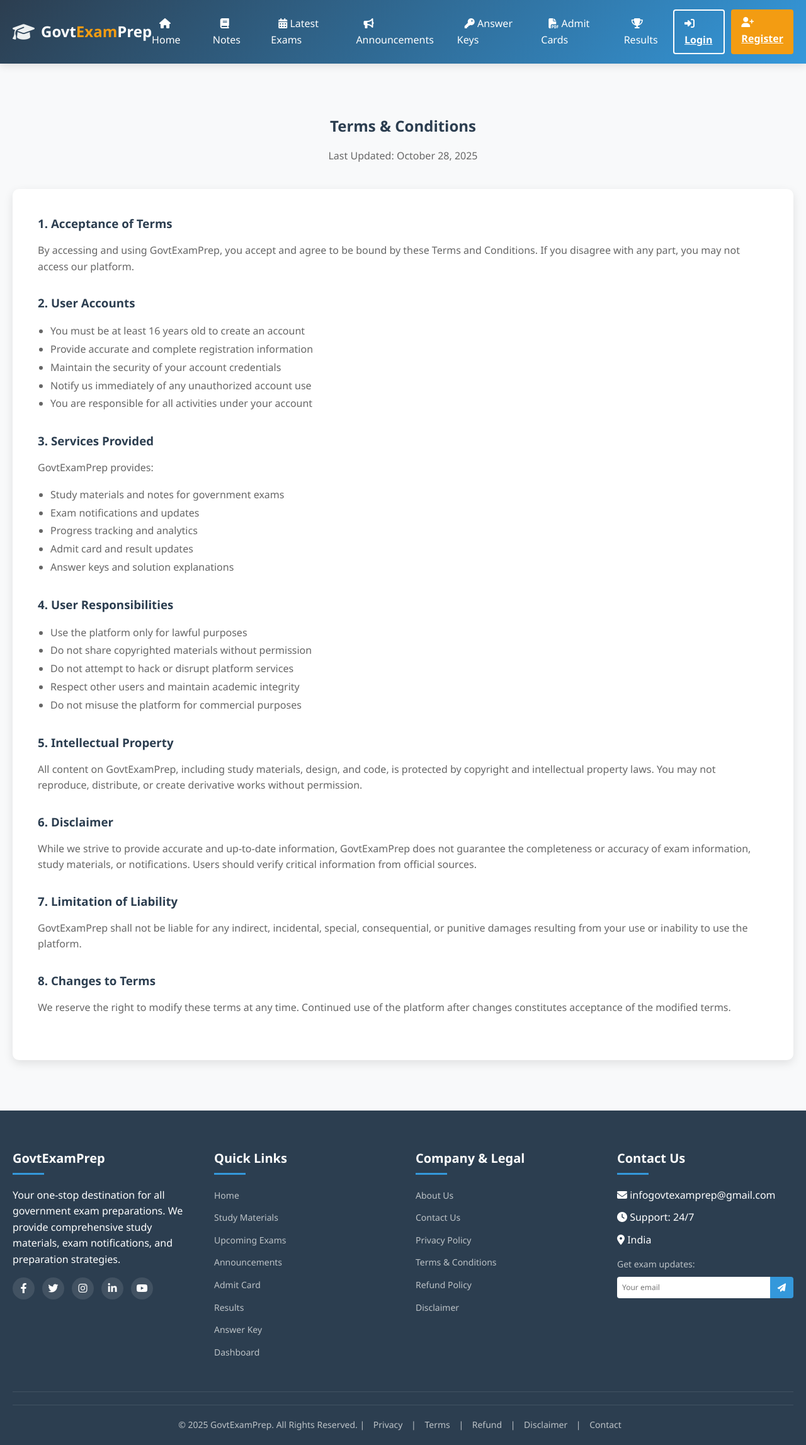
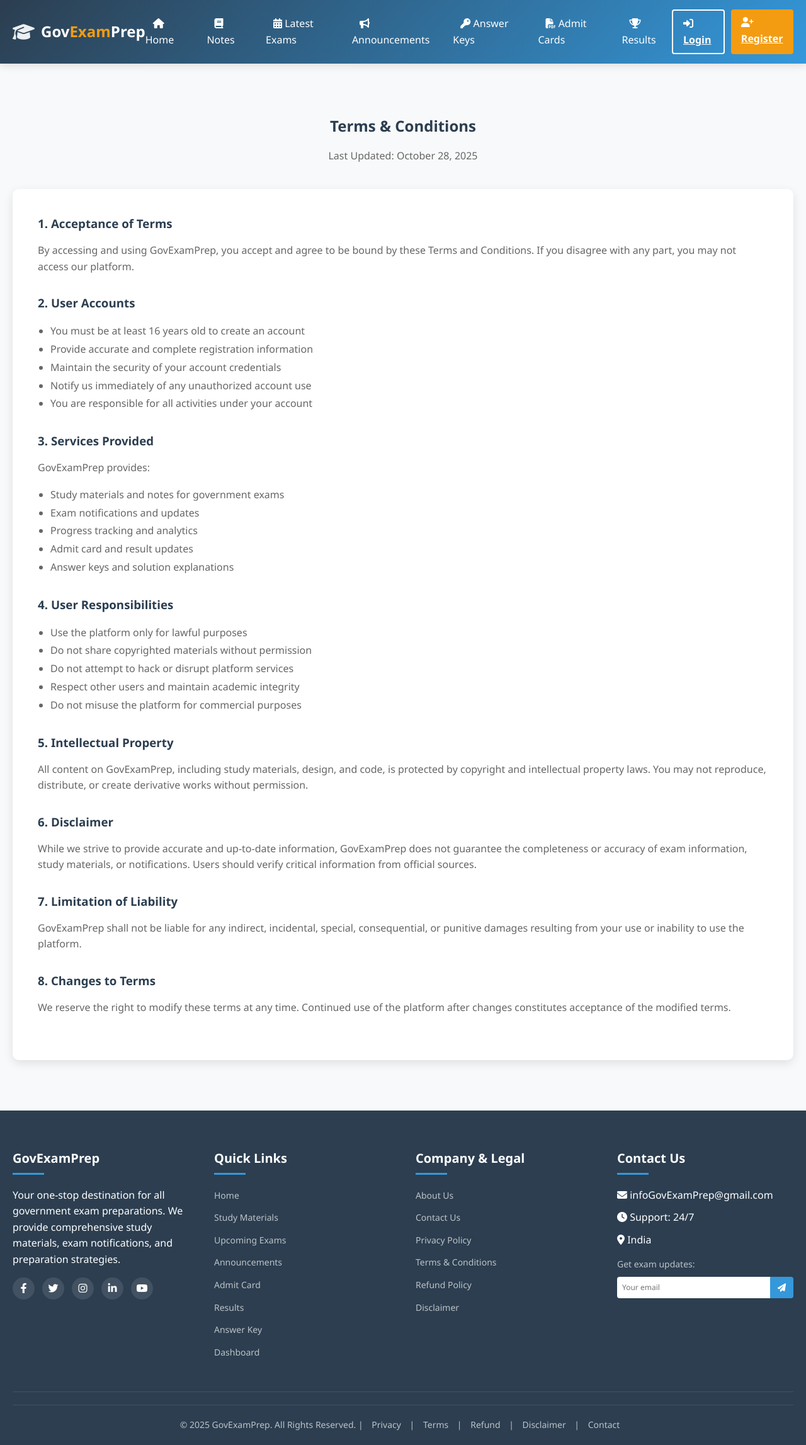
Before and after one commit to manishpra219/govtexamprep, a Django app: page /terms-conditions/ in a window 1280 px wide. Shown: the whole page at 63% size. Run offline with Django 5.2, Linux system fonts and the light colour scheme; data that the repository does not hold is empty.

Commit message:
Updated: new features and fixes

```diff
--- a/examportal/templates/examportal/about.html
+++ b/examportal/templates/examportal/about.html
@@ -1,12 +1,12 @@
 {% extends 'examportal/base.html' %}
 
-{% block title %}About Us - GovtExamPrep{% endblock %}
+{% block title %}About Us - GovExamPrep{% endblock %}
 
 {% block content %}
 <section class="about-section" style="padding: 80px 0; background: #f8f9fa; min-height: 100vh;">
     <div class="container">
         <div class="about-header" style="text-align: center; margin-bottom: 50px;">
-            <h1 style="color: #2c3e50; margin-bottom: 15px;">About GovtExamPrep</h1>
+            <h1 style="color: #2c3e50; margin-bottom: 15px;">About GovExamPrep</h1>
             <p style="color: #666; max-width: 600px; margin: 0 auto; font-size: 18px;">
                 Your trusted partner in government exam preparation
             </p>
@@ -15,7 +15,7 @@
         <div class="about-content" style="background: white; padding: 40px; border-radius: 10px; box-shadow: 0 5px 15px rgba(0,0,0,0.1); margin-bottom: 40px;">
             <h2 style="color: #2c3e50; margin-bottom: 20px;">Our Mission</h2>
             <p style="color: #666; line-height: 1.8; font-size: 16px; margin-bottom: 25px;">
-                At GovtExamPrep, we are committed to democratizing access to quality exam preparation resources.
+                At GovExamPrep, we are committed to democratizing access to quality exam preparation resources.
                 Our mission is to empower every aspirant with comprehensive study materials, timely updates, and
                 personalized learning tools to crack government examinations.
             </p>
--- a/examportal/templates/examportal/base.html
+++ b/examportal/templates/examportal/base.html
@@ -3,7 +3,7 @@
 <head>
     <meta charset="UTF-8">
     <meta name="viewport" content="width=device-width, initial-scale=1.0">
-    <title>{% block title %}GovtExamPrep - Your Complete Exam Preparation Portal{% endblock %}</title>
+    <title>{% block title %}GovExamPrep - Your Complete Exam Preparation Portal{% endblock %}</title>
     <link rel="stylesheet" href="https://cdnjs.cloudflare.com/ajax/libs/font-awesome/6.4.0/css/all.min.css">
 
     <style>
--- a/examportal/templates/examportal/contact.html
+++ b/examportal/templates/examportal/contact.html
@@ -1,6 +1,6 @@
 {% extends 'examportal/base.html' %}
 
-{% block title %}Contact Us - GovtExamPrep{% endblock %}
+{% block title %}Contact Us - GovExamPrep{% endblock %}
 
 {% block content %}
 <section class="contact-section" style="padding: 80px 0; background: #f8f9fa; min-height: 100vh;">
@@ -114,7 +114,7 @@
                         </div>
                         <div>
                             <h4 style="color: #2c3e50; margin-bottom: 5px;">Website</h4>
-                            <!-- <p style="color: #666; margin: 0;">www.govtexamprep.com</p> -->
+                            <p style="color: #666; margin: 0;">www.govexamprep.com</p>
                             <small style="color: #7f8c8d;">Visit our platform</small>
                         </div>
                     </div>
--- a/examportal/templates/examportal/exam_detail.html
+++ b/examportal/templates/examportal/exam_detail.html
@@ -1,6 +1,6 @@
 {% extends 'examportal/base.html' %}
 
-{% block title %}{{ exam.title }} - GovtExamPrep{% endblock %}
+{% block title %}{{ exam.title }} - GovExamPrep{% endblock %}
 
 {% block content %}
 <style>
@@ -708,7 +708,7 @@
 
         <div class="footer-note">
             <p>For detailed information and official notification, please visit the official website</p>
-            <p>© 2025 GovtExamPrep. All Rights Reserved.</p>
+            <p>© 2025 GovExamPrep. All Rights Reserved.</p>
         </div>
     </div>
 </section>
--- a/examportal/templates/examportal/includes/footer.html
+++ b/examportal/templates/examportal/includes/footer.html
@@ -2,7 +2,7 @@
     <div class="container">
         <div class="footer-content">
             <div class="footer-column">
-                <h3>GovtExamPrep</h3>
+                <h3>GovExamPrep</h3>
                 <p>Your one-stop destination for all government exam preparations. We provide comprehensive study materials, exam notifications, and preparation strategies.</p>
                 <div class="social-links">
                     <a href="#"><i class="fab fa-facebook-f"></i></a>
@@ -54,7 +54,7 @@
             <div class="footer-column">
                 <h3>Contact Us</h3>
                 <ul class="footer-links">
-                    <li><i class="fas fa-envelope"></i> infogovtexamprep@gmail.com</li>
+                    <li><i class="fas fa-envelope"></i> infoGovExamPrep@gmail.com</li>
                     <li><i class="fas fa-clock"></i> Support: 24/7</li>
                     <li><i class="fas fa-map-marker-alt"></i> India</li>
                 </ul>
@@ -72,7 +72,7 @@
 
         <div class="footer-bottom" style="border-top: 1px solid rgba(255,255,255,0.1); padding-top: 20px; margin-top: 30px;">
             <div class="copyright">
-                <p>&copy; 2025 GovtExamPrep. All Rights Reserved. |
+                <p>&copy; 2025 GovExamPrep. All Rights Reserved. |
                    <a href="{% url 'privacy_policy' %}" style="color: #bdc3c7; text-decoration: none; margin: 0 10px;">Privacy</a> |
                    <a href="{% url 'terms_conditions' %}" style="color: #bdc3c7; text-decoration: none; margin: 0 10px;">Terms</a> |
                    <a href="{% url 'refund_policy' %}" style="color: #bdc3c7; text-decoration: none; margin: 0 10px;">Refund</a> |
--- a/examportal/templates/examportal/includes/header.html
+++ b/examportal/templates/examportal/includes/header.html
@@ -3,7 +3,7 @@
         <div class="header-content">
             <div class="logo">
                 <i class="fas fa-graduation-cap"></i>
-                <h1>Govt<span>Exam</span>Prep</h1>
+                <h1>Gov<span>Exam</span>Prep</h1>
             </div>
 
             <!-- Header Search Box -->
--- a/examportal/templates/examportal/refund_policy.html
+++ b/examportal/templates/examportal/refund_policy.html
@@ -1,6 +1,6 @@
 {% extends 'examportal/base.html' %}
 
-{% block title %}Refund Policy - GovtExamPrep{% endblock %}
+{% block title %}Refund Policy - GovExamPrep{% endblock %}
 
 {% block content %}
 <section class="legal-section" style="padding: 80px 0; background: #f8f9fa; min-height: 100vh;">
@@ -14,7 +14,7 @@
             <div class="section" style="margin-bottom: 30px;">
                 <h3 style="color: #2c3e50; margin-bottom: 15px;">Refund Eligibility</h3>
                 <p style="color: #666; line-height: 1.6; margin-bottom: 15px;">
-                    At GovtExamPrep, we strive to provide the best value for our users. Our refund policy is designed to be fair and transparent.
+                    At GovExamPrep, we strive to provide the best value for our users. Our refund policy is designed to be fair and transparent.
                 </p>
 
                 <div style="background: #e8f4fd; padding: 20px; border-radius: 8px; margin: 20px 0;">
@@ -81,6 +81,7 @@
                     </p>
                 </div>
             </div>
+
         </div>
     </div>
 </section>
--- a/examportal/templates/examportal/terms_conditions.html
+++ b/examportal/templates/examportal/terms_conditions.html
@@ -1,6 +1,6 @@
 {% extends 'examportal/base.html' %}
 
-{% block title %}Terms & Conditions - GovtExamPrep{% endblock %}
+{% block title %}Terms & Conditions - GovExamPrep{% endblock %}
 
 {% block content %}
 <section class="legal-section" style="padding: 80px 0; background: #f8f9fa; min-height: 100vh;">
@@ -14,7 +14,7 @@
             <div class="section" style="margin-bottom: 30px;">
                 <h3 style="color: #2c3e50; margin-bottom: 15px;">1. Acceptance of Terms</h3>
                 <p style="color: #666; line-height: 1.6;">
-                    By accessing and using GovtExamPrep, you accept and agree to be bound by these Terms and Conditions. If you disagree with any part, you may not access our platform.
+                    By accessing and using GovExamPrep, you accept and agree to be bound by these Terms and Conditions. If you disagree with any part, you may not access our platform.
                 </p>
             </div>
 
@@ -32,7 +32,7 @@
             <div class="section" style="margin-bottom: 30px;">
                 <h3 style="color: #2c3e50; margin-bottom: 15px;">3. Services Provided</h3>
                 <p style="color: #666; line-height: 1.6; margin-bottom: 15px;">
-                    GovtExamPrep provides:
+                    GovExamPrep provides:
                 </p>
                 <ul style="color: #666; line-height: 1.8; padding-left: 20px;">
                     <li>Study materials and notes for government exams</li>
@@ -57,21 +57,21 @@
             <div class="section" style="margin-bottom: 30px;">
                 <h3 style="color: #2c3e50; margin-bottom: 15px;">5. Intellectual Property</h3>
                 <p style="color: #666; line-height: 1.6;">
-                    All content on GovtExamPrep, including study materials, design, and code, is protected by copyright and intellectual property laws. You may not reproduce, distribute, or create derivative works without permission.
+                    All content on GovExamPrep, including study materials, design, and code, is protected by copyright and intellectual property laws. You may not reproduce, distribute, or create derivative works without permission.
                 </p>
             </div>
 
             <div class="section" style="margin-bottom: 30px;">
                 <h3 style="color: #2c3e50; margin-bottom: 15px;">6. Disclaimer</h3>
                 <p style="color: #666; line-height: 1.6;">
-                    While we strive to provide accurate and up-to-date information, GovtExamPrep does not guarantee the completeness or accuracy of exam information, study materials, or notifications. Users should verify critical information from official sources.
+                    While we strive to provide accurate and up-to-date information, GovExamPrep does not guarantee the completeness or accuracy of exam information, study materials, or notifications. Users should verify critical information from official sources.
                 </p>
             </div>
 
             <div class="section" style="margin-bottom: 30px;">
                 <h3 style="color: #2c3e50; margin-bottom: 15px;">7. Limitation of Liability</h3>
                 <p style="color: #666; line-height: 1.6;">
-                    GovtExamPrep shall not be liable for any indirect, incidental, special, consequential, or punitive damages resulting from your use or inability to use the platform.
+                    GovExamPrep shall not be liable for any indirect, incidental, special, consequential, or punitive damages resulting from your use or inability to use the platform.
                 </p>
             </div>
 
```
